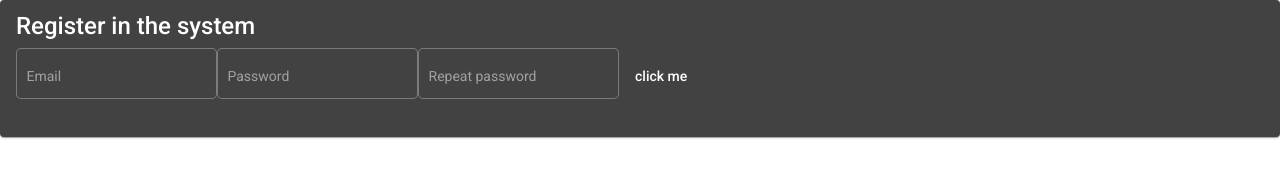
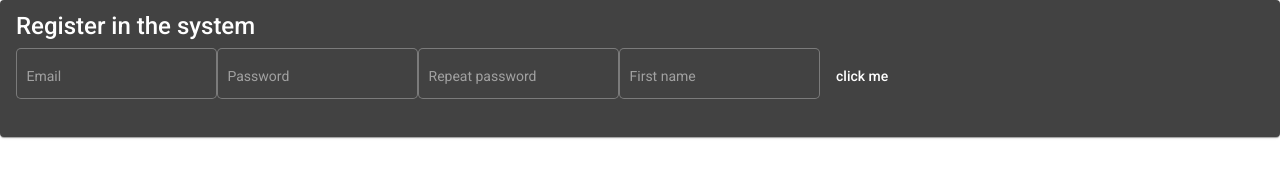
Before and after one commit to TawfikAzza/2Sell, an Angular app in the folder frontend/: page / in a window 1280 px wide. Shown: the top 171 px of the page. Built offline with nearby package versions, Linux system fonts and the light colour scheme.

Commit message:
name field works

```diff
--- a/frontend/src/app/register/register.component.html
+++ b/frontend/src/app/register/register.component.html
@@ -17,6 +17,12 @@
         <input [formControl]="repeatPasswordControl" matInput placeholder="Repeat password" formControlName="repeatPassword">
         <mat-error *ngIf="repeatPasswordControl.invalid">{{getRepeatPasswordErrorMessage()}}</mat-error>
       </mat-form-field>
+      <mat-form-field appearance="outline">
+        <input [formControl]="firstNameControl" matInput placeholder="First name">
+        <mat-error *ngIf="firstNameControl.invalid">{{getFistNameControl()}}</mat-error>
+      </mat-form-field>
+
+
 
 
       <button mat-button (click)="print()">click me</button>
--- a/frontend/src/app/register/register.component.ts
+++ b/frontend/src/app/register/register.component.ts
@@ -31,13 +31,20 @@ export class RegisterComponent implements OnInit {
     Validators.required,
   ]);
 
+  firstNameControl = new FormControl('',[
+    Validators.required,
+    Validators.pattern(/^[a-zA-ZàáâäãåąčćęèéêëėįìíîïłńòóôöõøùúûüųūÿýżźñçčšžÀÁÂÄÃÅĄĆČĖĘÈÉÊËÌÍÎÏĮŁŃÒÓÔÖÕØÙÚÛÜŲŪŸÝŻŹÑßÇŒÆČŠŽ∂ð ,.'-]+$/u)
+  ])
+
   registerFormGroup = this.formBuilder.group({
     email: this.emailControl,
     password: this.passwordControl,
-    repeatPassword: this.repeatPasswordControl
+    repeatPassword: this.repeatPasswordControl,
+    firstName: this.firstNameControl
   },{
     validators: [PasswordValidation.match('password', 'repeatPassword')]
   })
+
 
   print() {
     if(this.registerFormGroup.valid)
@@ -64,4 +71,11 @@ export class RegisterComponent implements OnInit {
     }
     return "Passwords doesn't match"
   }
+
+  getFistNameControl() {
+    if (this.repeatPasswordControl.hasError('required')) {
+      return 'Please enter a value'
+    }
+    return 'Please introduce a valid name'
+  }
 }
```
